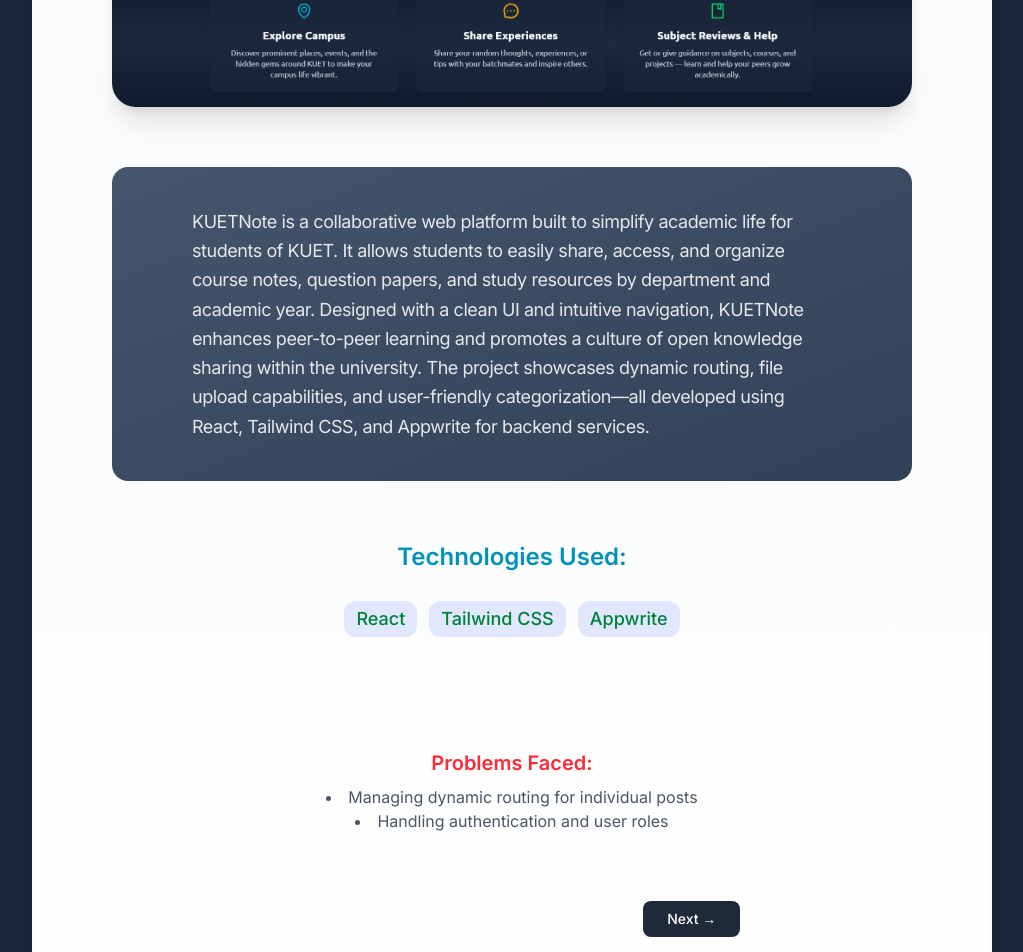
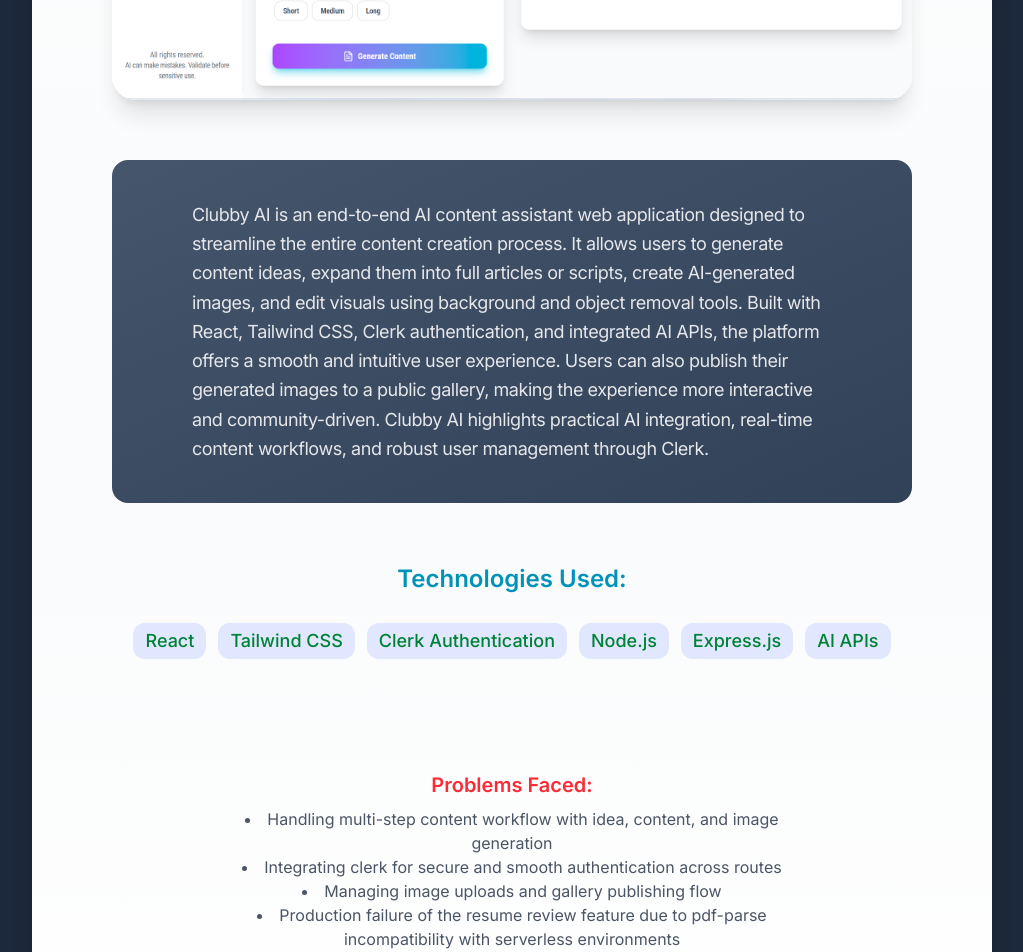
Before and after one commit to mijanur6tr/Portfolio, a React (Vite) app: page /projects/1 in a window 1280 px wide. Shown: the part 547-1499 px from the top of the page, without its empty margins (128-1151 px from the left). Built offline with nearby package versions, Linux system fonts and the light colour scheme.

Commit message:
clubbu ai project add, youtube add

```diff
--- a/src/components/About.jsx
+++ b/src/components/About.jsx
@@ -14,7 +14,7 @@
                 viewport={{ once: true }}
                 className='text-center mb-15 my-20 text-4xl'
             >
-                My <span className='text-neutral-300'>Experience</span>
+                Freelance <span className='text-neutral-300'>Projects</span>
             </motion.h2>
 
             <div className='flex flex-wrap-reverse'>
@@ -47,7 +47,7 @@
                         <div className="w-1 bg-orange-500 rounded-full mr-6"></div>
                         <div className="flex-1">
                             <h3 className="text-2xl font-semibold mb-4">
-                                Full-Stack Intern | Yolast
+                                 Yolast
                                 <span className="text-neutral-400 text-lg ml-2">(May – July 2025)</span>
                             </h3>
                             <ul className="list-disc list-inside text-lg font-light tracking-tight space-y-2">
--- a/src/components/Home.jsx
+++ b/src/components/Home.jsx
@@ -20,8 +20,8 @@
         <div className='container mx-auto px-8'>
           <Hero/>
           <About/>
+           <Projects limit={6} />
           <Technologies/>
-          <Projects limit={6} />
           <Education/>
           <CoCurricular/>
 
--- a/src/components/Navbar.jsx
+++ b/src/components/Navbar.jsx
@@ -1,6 +1,6 @@
 import React, { useState } from 'react';
 import logo from '../../public/logo.png';
-import { FaGithub, FaLinkedin, FaTwitter, FaInstagram, FaBars, FaTimes } from 'react-icons/fa';
+import { FaGithub, FaLinkedin, FaYoutube, FaTwitter, FaInstagram, FaBars, FaTimes } from 'react-icons/fa';
 import { NavLink,Link } from 'react-router-dom';
 
 export const Navbar = () => {
@@ -41,6 +41,9 @@
             <a href="https://x.com/mijanur6tr" target="_blank" rel="noreferrer">
               <FaTwitter className="hover:text-orange-400 transition" />
             </a>
+            <a href="https://www.youtube.com/@DecodeWithMijan" target="_blank" rel="noreferrer">
+              <FaYoutube className="hover:text-orange-400 transition" />
+            </a>
           </div>
         </div>
 
@@ -58,6 +61,9 @@
           </a>
           <a href="https://x.com/mijanur6tr" target="_blank" rel="noreferrer">
             <FaTwitter className="hover:text-orange-400 transition" />
+          </a>
+          <a href="https://www.youtube.com/@DecodeWithMijan" target="_blank" rel="noreferrer">
+            <FaYoutube className="hover:text-orange-400 transition" />
           </a>
 
           {/* Hamburger */}
--- a/src/components/Technologies.jsx
+++ b/src/components/Technologies.jsx
@@ -37,7 +37,7 @@
         whileInView={{ x: 0 }}
         transition={{ duration: 1 }}
         viewport={{ once: true }}
-        className='flex flex-wrap justify-center items-center gap-4 mb-10'
+        className='flex flex-wrap justify-center items-center gap-2 lg:gap-4 mb-10'
       >
         <Tech icon={<FaHtml5 />} color="text-orange-600" duration={2.2} />
         <Tech icon={<FaCss3Alt />} color="text-blue-600" duration={3.0} />
@@ -55,7 +55,7 @@
         whileInView={{ x: 0 }}
         transition={{ duration: 1 }}
         viewport={{ once: true }}
-        className='flex flex-wrap justify-center items-center gap-4 mb-10'
+        className='flex flex-wrap justify-center items-center gap-2 lg:gap-4 mb-10'
       >
         <Tech icon={<FaNodeJs />} color="text-green-600" duration={2.2} />
         <Tech icon={<SiExpress />} color="text-gray-400" duration={2.0} />
@@ -72,7 +72,7 @@
         whileInView={{ x: 0 }}
         transition={{ duration: 1 }}
         viewport={{ once: true }}
-        className='flex flex-wrap justify-center items-center gap-4 mb-10'
+        className='flex flex-wrap justify-center items-center gap-2 lg:gap-4 mb-10'
       >
         <Tech icon={<SiMongodb />} color="text-green-600" duration={2.0} />
         <Tech icon={<SiMongoose />} color="text-red-500" duration={2.4} />
@@ -87,7 +87,7 @@
         whileInView={{ x: 0 }}
         transition={{ duration: 1 }}
         viewport={{ once: true }}
-        className='flex flex-wrap justify-center items-center gap-4 mb-10'
+        className='flex flex-wrap justify-center items-center gap-2 lg:gap-4 mb-10'
       >
         <Tech icon={<SiFirebase />} color="text-yellow-500" duration={2.2} />
         <Tech icon={<SiAppwrite />} color="text-pink-500" duration={2.0} />
@@ -104,7 +104,7 @@
         whileInView={{ x: 0 }}
         transition={{ duration: 1 }}
         viewport={{ once: true }}
-        className='flex flex-wrap justify-center items-center gap-4'
+        className='flex flex-wrap justify-center items-center gap-2 lg:gap-4'
       >
         <Tech icon={<SiVercel />} color="text-white" duration={2.0} />
         <Tech icon={<SiRender />} color="text-blue-400" duration={2.6} />
--- a/src/constants/index.js
+++ b/src/constants/index.js
@@ -5,6 +5,7 @@
 import KuetBuble from "../../public/KuetBuble.png";
 import Shuto from "../../public/Shuto-Shoilo.png";
 import JobHunt from "../../public/jobhunt.png";
+import Clubby from "../../public/Clubby.png"
 
 export const HERO_CONTENT = `I Build High-Impact, Fast, and Modern Web Solutions.From idea to launch, I craft scalable websites and full-stack applications that drive business results.
 Let’s create something your users will love. `;
@@ -21,14 +22,41 @@
 
 export const projectData = [
   {
-    id: 1,
+  id: 1,
+  title: "Clubby AI",
+  image: Clubby,
+  cardDescription:
+    "An AI-powered content assistant that helps users generate ideas, write content, create images, and edit visuals through a seamless multi-step workflow.",
+  description:
+    "Clubby AI is an end-to-end AI content assistant web application designed to streamline the entire content creation process. It allows users to generate content ideas, expand them into full articles or scripts, create AI-generated images, and edit visuals using background and object removal tools. Built with React, Tailwind CSS, Clerk authentication, and integrated AI APIs, the platform offers a smooth and intuitive user experience. Users can also publish their generated images to a public gallery, making the experience more interactive and community-driven. Clubby AI highlights practical AI integration, real-time content workflows, and robust user management through Clerk.",
+  detailLink: "/projects/1",
+  previewLink: "https://clubby-seven.vercel.app/",
+  githubLink: "https://github.com/mijanur6tr/Clubby.Ai",
+  technologies: [
+    "React",
+    "Tailwind CSS",
+    "Clerk Authentication",
+    "Node.js",
+    "Express.js",
+    "AI APIs",
+  ],
+  problems: [
+    "Handling multi-step content workflow with idea, content, and image generation",
+    "Integrating clerk for secure and smooth authentication across routes",
+    "Managing image uploads and gallery publishing flow",
+    "Production failure of the resume review feature due to pdf-parse incompatibility with serverless environments"
+  ],
+},
+
+  {
+    id: 2,
     title: "KuetNote",
     image: kuetnote,
     cardDescription:
       "A thought-sharing platform for the alumni and students of KUET to exchange experiences, career insights, and helpful resources.",
     description:
       "KUETNote is a collaborative web platform built to simplify academic life for students of KUET. It allows students to easily share, access, and organize course notes, question papers, and study resources by department and academic year. Designed with a clean UI and intuitive navigation, KUETNote enhances peer-to-peer learning and promotes a culture of open knowledge sharing within the university. The project showcases dynamic routing, file upload capabilities, and user-friendly categorization—all developed using React, Tailwind CSS, and Appwrite for backend services.",
-    detailLink: "/projects/1",
+    detailLink: "/projects/2",
     previewLink: "https://kuet-note.vercel.app/",
     githubLink:"https://github.com/mijanur6tr/KuetNote",
     technologies: ["React", "Tailwind CSS", "Appwrite"],
@@ -38,14 +66,14 @@
     ],
   },
   {
-    id: 2,
+    id: 3,
     title: "Shuto-Shoilo",
     image: Shuto,
     cardDescription:
       "A full-stack eCommerce platform designed to deliver a seamless shopping experience with robust cart, checkout, and order management features.",
     description:
       "ShutoShoilo is a full-stack MERN eCommerce application built for a smooth online shopping journey. It provides responsive UI, secure authentication, and dynamic product management. With features like cart, checkout, and hassle-free admin controls, the platform ensures efficient handling of both customer and admin operations. Designed with React and Tailwind CSS for modern UI, and powered by Node.js, Express.js, and MongoDB for backend scalability, ShutoShoilo demonstrates clean architecture and practical use of authentication and state management.",
-    detailLink: "/projects/2",
+    detailLink: "/projects/3",
     previewLink: "https://shuto-shoilo-frontend.vercel.app/",
     githubLink:"https://github.com/mijanur6tr/Shuto-Shoilo-Frontend",
     technologies: [
@@ -64,14 +92,14 @@
     ],
   },
   {
-    id: 3,
+    id: 4,
     title: "KuetBuble",
     image: KuetBuble,
     cardDescription:
       "An AI-integrated platform enabling KUET students to share anonymous messages securely engaged through intelligent suggestions.",
     description:
       "KuetBubble is an AI-powered anonymous messaging platform designed exclusively for KUET students. The platform allows users to share messages in a secure and private environment, while AI-driven suggestions enhance interaction and engagement. With NextAuth authentication ensuring safe sign-in and session management, and a clean UI built with Next.js, Tailwind CSS, and TypeScript, KuetBubble demonstrates the integration of AI in social platforms along with strong validation and seamless user flow.",
-    detailLink: "/projects/3",
+    detailLink: "/projects/4",
     previewLink: "https://kuet-bubble.vercel.app/",
     githubLink:"https://github.com/mijanur6tr/KuetBubble",
     technologies: [
@@ -90,14 +118,14 @@
     ],
   },
   {
-  id: 4,
+  id: 5,
   title: "Job Hunt",
   image: JobHunt,
   cardDescription:
     "A platform for job seekers and recruiters to post, search, and apply for jobs efficiently with advanced search capabilities.",
   description:
     "Job Hunt is a dynamic job portal built for students and professionals to post and apply for jobs seamlessly. It leverages Next.js with server-side rendering for fast performance, Prisma ORM with PostgreSQL (hosted on Neon) for reliable database management, and advanced Prisma queries to allow searching jobs by title, company, or type. The platform ensures smooth user experience with robust authentication, clean UI built with Tailwind CSS, and deployment on Vercel for global accessibility.",
-  detailLink: "/projects/4",
+  detailLink: "/projects/5",
   previewLink: "https://job-hunt-seven-chi.vercel.app/",
   githubLink:"https://github.com/mijanur6tr/job-hunt",
   technologies: [
@@ -118,14 +146,14 @@
 }
 ,
   {
-    id: 5,
+    id: 6,
     title: "Todo App",
     image: todo,
     cardDescription:
       "A simple and clean todo application designed to manage everyday tasks with categories and filters.",
     description:
       "A clean and minimalistic Todo application built to help users organize their daily tasks efficiently. It supports task categorization, filtering, and dynamic updates—making productivity simple and intuitive. This project was a hands-on introduction to React’s Context API, which I used to manage global state across components without prop drilling. It deepened my understanding of component-based architecture and scalable state management in React..",
-    detailLink: "/projects/5",
+    detailLink: "/projects/6",
     previewLink: "https://react-to-do-bice-five.vercel.app",
     githubLink:"https://github.com/mijanur6tr/React-ToDo",
     technologies: ["React", "Context API", "Tailwind CSS"],
@@ -135,14 +163,14 @@
     ],
   },
   {
-    id: 6,
+    id: 7,
     title: "Currency Converter",
     image: currency,
     cardDescription:
       "A real-time currency conversion tool using exchange API to convert between global currencies instantly.",
     description:
       "A responsive and real-time currency conversion application that allows users to convert between global currencies instantly using up-to-date exchange rates. This project leverages a public Exchange Rate API to fetch live data and perform accurate conversions. Through this project, I gained practical experience in integrating APIs, handling asynchronous operations, and displaying real-time data in a user-friendly interface using React.",
-    detailLink: "/projects/6",
+    detailLink: "/projects/7",
     previewLink: "https://currency-converter-ivory-sigma.vercel.app",
     githubLink:"https://github.com/mijanur6tr/Currency-Converter",
     technologies: ["HTML", "CSS", "JavaScript", "ExchangeRate API"],
@@ -151,22 +179,22 @@
       "Handling asynchronous loading and error states",
     ],
   },
-  // {
-  //   id: 7,
-  //   title: "Tic-Tac-Toe Game",
-  //   image: tic,
-  //   cardDescription:
-  //     "A two-player Tic Tac Toe game with a computer AI option, built using basic HTML, CSS, and JavaScript.",
-  //   description:
-  //     "A classic two-player Tic Tac Toe game built using HTML, CSS, and JavaScript, featuring both human-vs-human and human-vs-computer modes. Originally developed for fun, this project turned into a deep dive into game logic and decision-making. I implemented a simple yet effective AI opponent that can intelligently predict and counter the player's next move, making the gameplay more challenging and engaging. It sharpened my logical thinking and problem-solving skills in JavaScript.",
-  //   detailLink: "/projects/7",
-  //   previewLink: "https://tic-tac-toe-eosin-two.vercel.app/",
-  //   technologies: ["HTML", "CSS", "JavaScript"],
-  //   problems: [
-  //     "Designing a basic AI for computer opponent",
-  //     "Game logic implementation and win detection",
-  //   ],
-  // },
+  {
+    id: 8,
+    title: "Tic-Tac-Toe Game",
+    image: tic,
+    cardDescription:
+      "A two-player Tic Tac Toe game with a computer AI option, built using basic HTML, CSS, and JavaScript.",
+    description:
+      "A classic two-player Tic Tac Toe game built using HTML, CSS, and JavaScript, featuring both human-vs-human and human-vs-computer modes. Originally developed for fun, this project turned into a deep dive into game logic and decision-making. I implemented a simple yet effective AI opponent that can intelligently predict and counter the player's next move, making the gameplay more challenging and engaging. It sharpened my logical thinking and problem-solving skills in JavaScript.",
+    detailLink: "/projects/8",
+    previewLink: "https://tic-tac-toe-eosin-two.vercel.app/",
+    technologies: ["HTML", "CSS", "JavaScript"],
+    problems: [
+      "Designing a basic AI for computer opponent",
+      "Game logic implementation and win detection",
+    ],
+  },
 
   // add more projects here
 ];
```
Also changed, not shown: public/Clubby.png (added), 1 other file (tests, documents, lock files or other folders).
